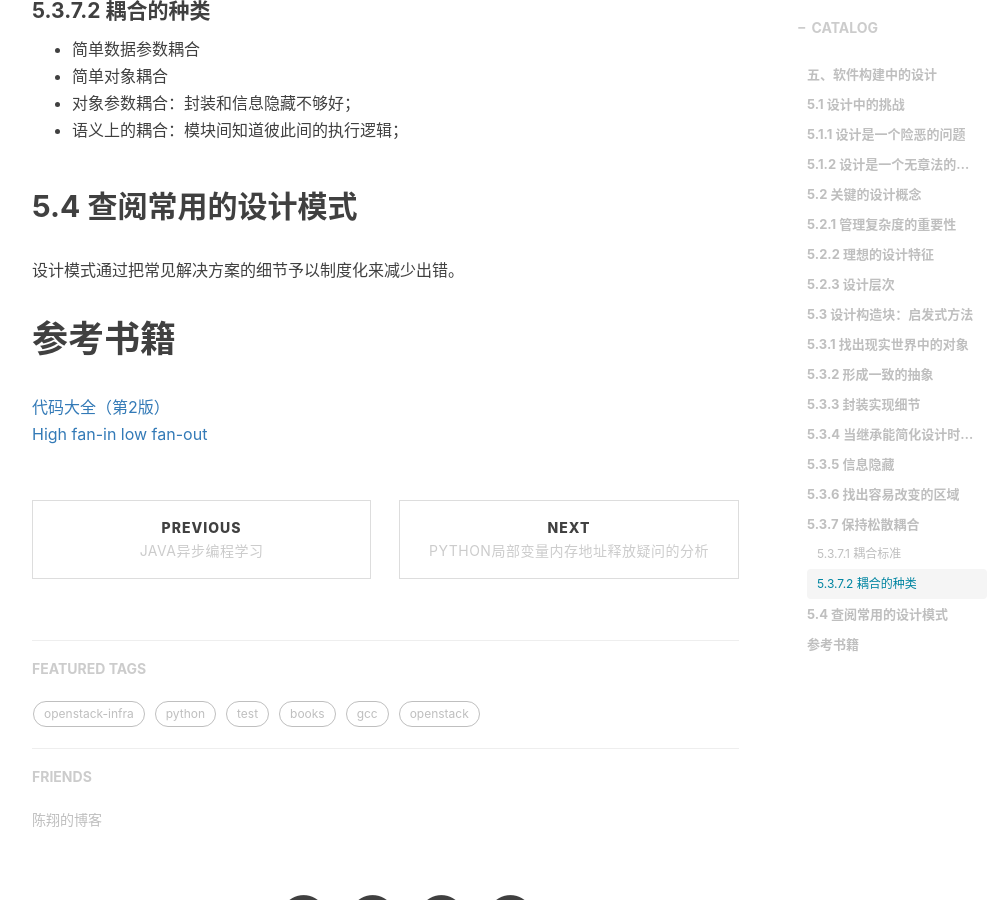
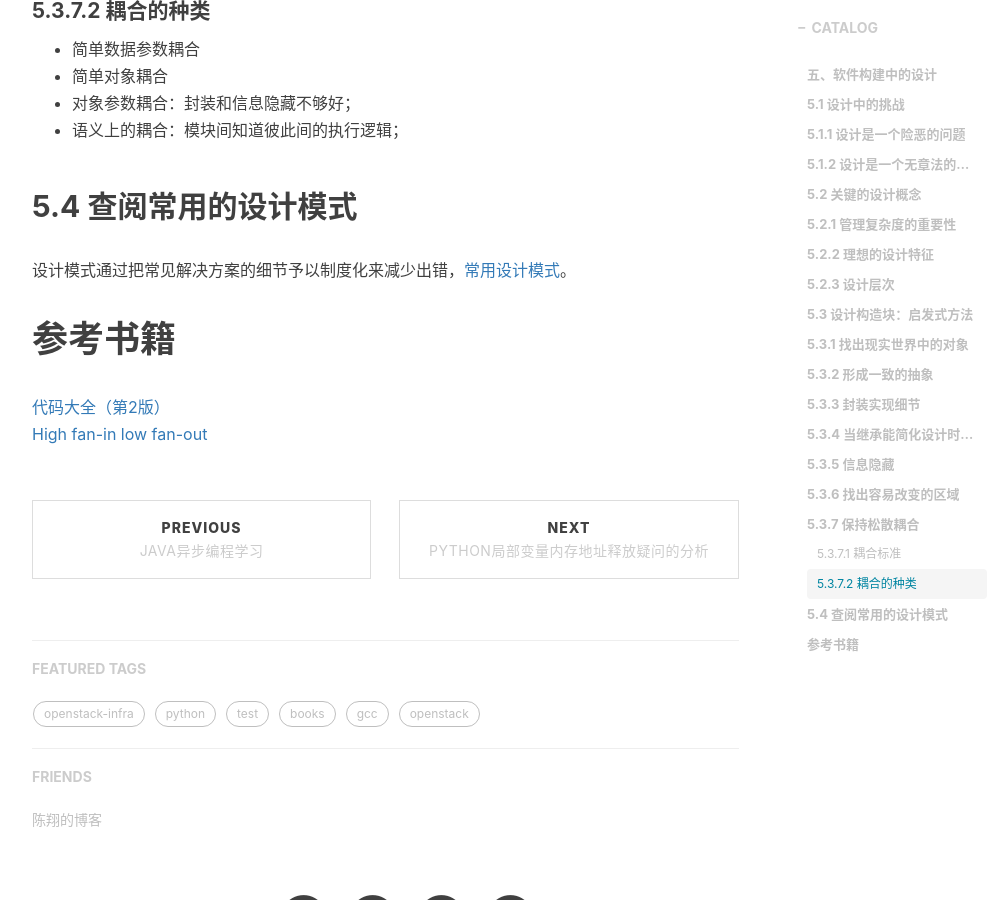
Before and after one commit to shihai1991/shihai1991.github.io, a Jekyll site: the page built from _posts/2022-05-28-代码大全2.md, in a window 1280 px wide and 900 px high, scrolled down 3683 px. Shown: the whole window, without its empty margins (233-1236 px from the left). Built offline with Jekyll 4.4.1, drawn with Linux system fonts in a browser that asks for light colours; nearby versions of some CDN libraries; comment, search, counter and statistics services are not loaded.

Commit message:
Update 2022-05-28-代码大全2.md

```diff
--- a/_posts/2022-05-28-代码大全2.md
+++ b/_posts/2022-05-28-代码大全2.md
@@ -92,7 +92,7 @@ time: '2022.06.01 15:52:00'
 - 语义上的耦合：模块间知道彼此间的执行逻辑；
 
 ## 5.4 查阅常用的设计模式
-设计模式通过把常见解决方案的细节予以制度化来减少出错。
+设计模式通过把常见解决方案的细节予以制度化来减少出错，[常用设计模式](https://www.runoob.com/design-pattern/design-pattern-tutorial.html)。
 
 # 参考书籍
 [代码大全（第2版）](https://book.douban.com/subject/1477390/)
```
